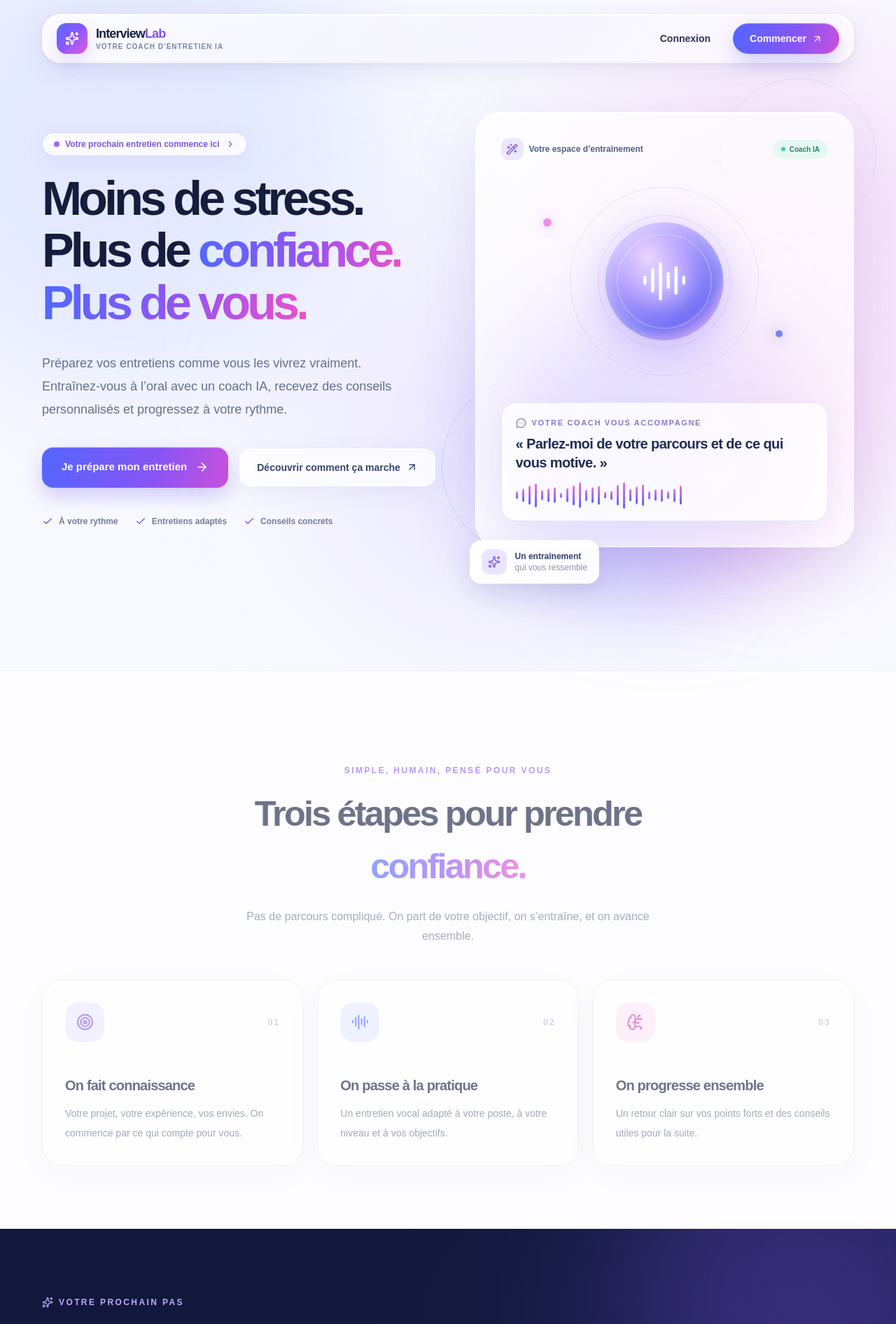
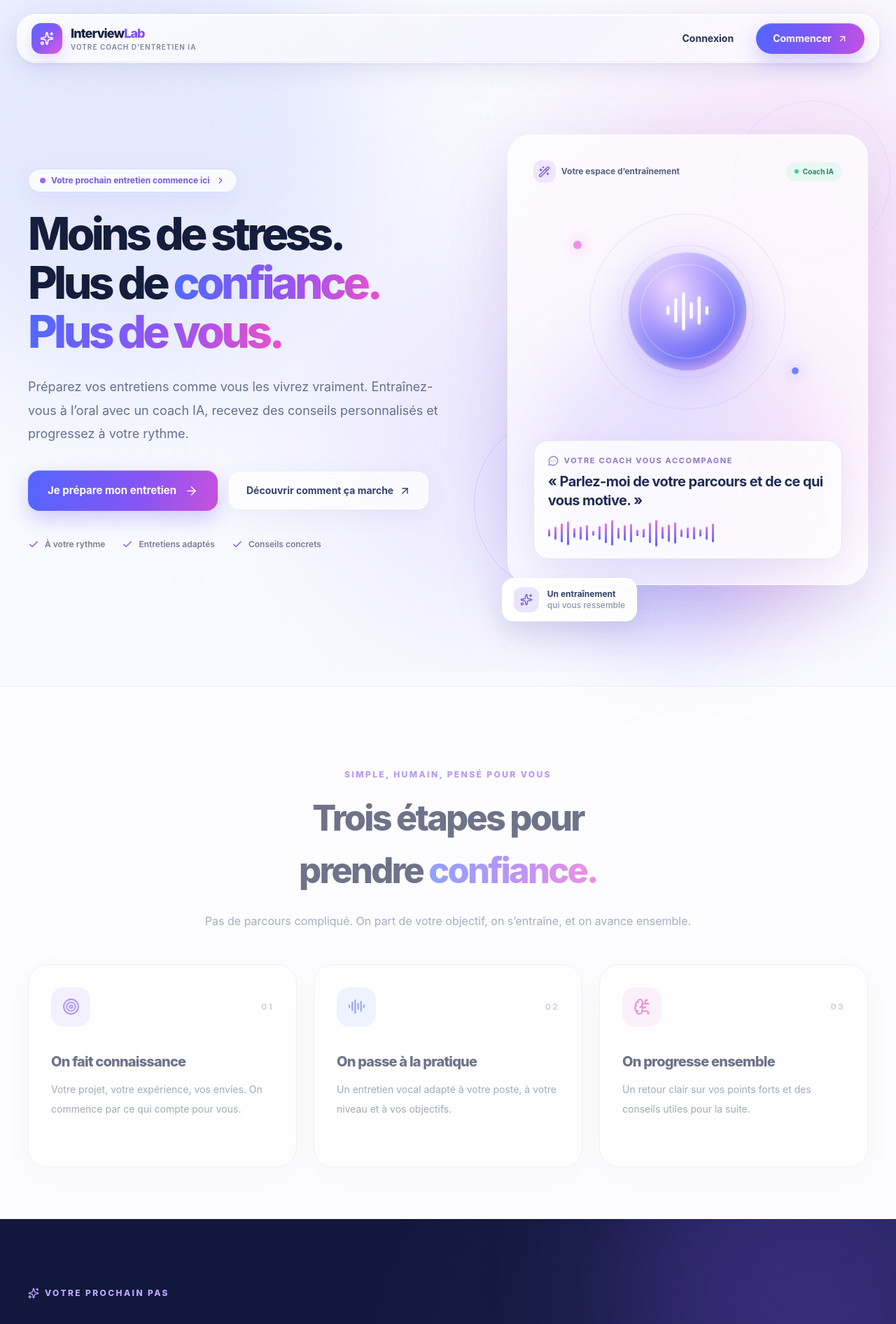
Before and after one commit to Achrafsila/ai-interview-platform, a Next.js app in the folder web/: page / in a window 1280 px wide. Shown: the top 1892 px of the page at 70% size. Built offline with nearby package versions, Linux system fonts and the light colour scheme.

Commit message:
Rebalance landing page desktop proportions and visual hierarchy

```diff
--- a/web/src/app/globals.css
+++ b/web/src/app/globals.css
@@ -341,3 +341,13 @@ button:focus-visible, a:focus-visible, input:focus-visible {
 @media(max-width:640px){
  .landing-liquid-header { -webkit-backdrop-filter:blur(15px) saturate(150%); backdrop-filter:blur(15px) saturate(150%); }
 }
+
+
+/* V2.4 proportions: readable line length, deliberate desktop scale, no oversized empty gutters. */
+.landing-v2 { font-family:var(--font-geist-sans,Inter,ui-sans-serif,system-ui,sans-serif); }
+.landing-v2 .landing-step-card { display:flex;flex-direction:column; }
+.landing-v2 .landing-step-card h3 {text-wrap:balance;}
+.landing-v2 h1,.landing-v2 h2 {text-wrap:balance;}
+@media(min-width:1600px) {
+  .landing-v2 .landing-coach-card { box-shadow:0 32px 105px rgba(90,82,175,.17),inset 0 2px 0 rgba(255,255,255,.9); }
+}
--- a/web/src/app/page.tsx
+++ b/web/src/app/page.tsx
@@ -21,7 +21,7 @@ export default function Home() {
       </div>
 
       <div className="landing-header-shell fixed inset-x-0 top-0 z-50 px-3 pt-[max(12px,env(safe-area-inset-top))] sm:px-6 sm:pt-5">
-        <header className="landing-liquid-header relative mx-auto flex max-w-[1160px] items-center justify-between gap-2 rounded-[23px] px-3 py-2.5 sm:gap-4 sm:rounded-[27px] sm:px-5 sm:py-3">
+        <header className="landing-liquid-header relative mx-auto flex max-w-[1376px] items-center justify-between gap-2 rounded-[23px] px-3 py-2.5 sm:gap-4 sm:rounded-[27px] sm:px-5 sm:py-3">
           <Link href="/" aria-label="InterviewLab, accueil" className="flex min-w-0 items-center gap-2 sm:gap-3">
             <span className="grid h-10 w-10 shrink-0 place-items-center rounded-[14px] bg-gradient-to-br from-[#5268FF] via-[#8A57FF] to-[#E454D5] text-white shadow-[0_8px_24px_rgba(128,92,255,.2)] sm:h-11 sm:w-11"><Sparkles size={20} strokeWidth={2.1}/></span>
             <span className="flex flex-col leading-tight">
@@ -36,21 +36,21 @@ export default function Home() {
         </header>
       </div>
 
-      <section className="relative z-10 mx-auto grid max-w-[1240px] items-center gap-7 px-5 pb-16 pt-36 sm:gap-12 sm:px-10 sm:pt-40 md:pt-44 lg:grid-cols-[1.04fr_.96fr] lg:gap-8 lg:pb-32 lg:pt-28">
-        <div className="landing-enter relative z-10 max-w-[690px]">
+      <section className="relative z-10 mx-auto grid max-w-[1480px] items-center gap-7 px-5 pb-16 pt-36 sm:gap-12 sm:px-10 sm:pt-40 md:pt-44 lg:min-h-[740px] lg:grid-cols-[minmax(0,1.08fr)_minmax(0,.92fr)] lg:gap-14 lg:pb-24 lg:pt-36 xl:min-h-[820px] xl:gap-20">
+        <div className="landing-enter relative z-10 max-w-[720px]">
           <div className="mb-6 inline-flex max-w-full items-center gap-2 rounded-full border border-[#CFC9FF]/70 bg-white/80 px-3 py-2 text-[11px] font-bold sm:px-4 sm:text-xs text-[#7859D9] shadow-[0_8px_30px_rgba(100,87,190,.08)] backdrop-blur-xl">
             <span className="relative flex h-2 w-2"><span className="absolute inset-0 animate-ping rounded-full bg-[#B66CFC]/45"/><span className="relative h-2 w-2 rounded-full bg-[#9B69FD]"/></span>
             Votre prochain entretien commence ici
             <ChevronRight size={14}/>
           </div>
-          <h1 className="max-w-[720px] text-[clamp(2.6rem,5.35vw,5.3rem)] font-extrabold leading-[1.09] tracking-[-.072em] text-[#151D3C]">
+          <h1 className="max-w-[720px] text-[clamp(2.85rem,5vw,5.7rem)] font-extrabold leading-[1.09] tracking-[-.072em] text-[#151D3C]">
             Moins de stress.
             <br />
             Plus de <span className="landing-gradient-text">confiance.</span>
             <br />
             <span className="landing-gradient-text">Plus de vous.</span>
           </h1>
-          <p className="mt-8 max-w-[540px] text-[16px] leading-[1.85] text-[#63708D] sm:text-lg">
+          <p className="mt-7 max-w-[590px] text-[16px] leading-[1.85] text-[#63708D] sm:text-lg">
             Préparez vos entretiens comme vous les vivrez vraiment. Entraînez-vous à l’oral avec un coach IA, recevez des conseils personnalisés et progressez à votre rythme.
           </p>
           <div className="mt-9 flex flex-wrap items-center gap-4">
@@ -68,17 +68,17 @@ export default function Home() {
           </div>
         </div>
 
-        <div id="votre-coach" className="landing-enter-delayed relative mx-auto w-full max-w-[610px] scroll-mt-28 py-3 sm:py-8 lg:py-12">
+        <div id="votre-coach" className="landing-enter-delayed relative mx-auto w-full max-w-[650px] scroll-mt-28 py-3 sm:py-8 lg:py-12">
           <div aria-hidden="true" className="landing-hero-glow absolute inset-x-[10%] bottom-[-2%] h-[55%] rounded-full bg-gradient-to-r from-[#9D77FF]/60 via-[#7E77FD]/45 to-[#F07BDB]/65 blur-[65px]" />
           <div aria-hidden="true" className="absolute -right-3 top-0 h-56 w-56 rounded-full border border-[#C6C6FB]/40 sm:-right-8" />
           <div aria-hidden="true" className="absolute -left-5 bottom-9 h-64 w-64 rounded-full border border-[#A7B3FA]/45 sm:-left-12" />
-          <div className="landing-coach-card relative overflow-hidden rounded-[28px] border border-white/95 bg-white/70 p-4 sm:rounded-[34px] sm:p-6 shadow-[0_28px_90px_rgba(90,82,175,.15),inset_0_2px_0_rgba(255,255,255,.9)] backdrop-blur-2xl sm:p-9">
+          <div className="landing-coach-card relative overflow-hidden rounded-[28px] border border-white/95 bg-white/70 p-4 sm:rounded-[34px] sm:p-8 shadow-[0_28px_90px_rgba(90,82,175,.15),inset_0_2px_0_rgba(255,255,255,.9)] backdrop-blur-2xl sm:p-9">
             <div className="flex items-center justify-between gap-2">
               <span className="inline-flex items-center gap-2 text-xs font-bold text-[#506082]"><span className="grid h-8 w-8 place-items-center rounded-xl bg-[#EDE7FF] text-[#8157E7]"><WandSparkles size={17}/></span> Votre espace d’entraînement</span>
               <span className="inline-flex items-center gap-1.5 rounded-full bg-[#E7F8F2] px-3 py-1.5 text-[10px] font-bold text-[#278568]"><span className="h-1.5 w-1.5 rounded-full bg-[#3CCF98]"/> Coach IA</span>
             </div>
-            <div className="relative mx-auto my-5 grid h-[205px] sm:my-10 sm:h-[230px] place-items-center sm:my-12 sm:h-[250px]">
-              <div className="landing-orbit absolute h-[218px] w-[218px] sm:h-[245px] sm:w-[245px] rounded-full border border-[#A4A1FA]/25 sm:h-[270px] sm:w-[270px]"/>
+            <div className="relative mx-auto my-7 grid h-[225px] place-items-center sm:my-11 sm:h-[280px]">
+              <div className="landing-orbit absolute h-[218px] w-[218px] rounded-full border border-[#A4A1FA]/25 sm:h-[280px] sm:w-[280px]"/>
               <div className="landing-orbit-reverse absolute h-[190px] w-[190px] rounded-full border border-[#DBB3FC]/40"/>
               <div className="landing-orb relative grid h-[145px] w-[145px] sm:h-[162px] sm:w-[162px] place-items-center rounded-full bg-[radial-gradient(circle_at_36%_29%,#E7D2FF_2%,#B4A1FF_33%,#6D6CF5_65%,#E56FDD_100%)] shadow-[0_10px_60px_rgba(126,93,246,.37),inset_0_0_30px_rgba(255,255,255,.65)]">
                 <span className="absolute inset-4 rounded-full border border-white/40"/>
@@ -102,18 +102,18 @@ export default function Home() {
         </div>
       </section>
 
-      <section id="comment-ca-marche" className="landing-scroll-section relative scroll-mt-24 border-t border-[#EDF0FC] bg-white/70 px-5 py-20 sm:px-10 lg:py-28">
-        <div className="mx-auto max-w-[1160px]">
-          <div className="mx-auto max-w-[630px] text-center">
+      <section id="comment-ca-marche" className="landing-scroll-section relative scroll-mt-24 border-t border-[#EDF0FC] bg-white/70 px-5 py-20 sm:px-10 lg:py-24">
+        <div className="mx-auto max-w-[1376px]">
+          <div className="mx-auto max-w-[760px] text-center">
             <p className="text-xs font-extrabold uppercase tracking-[.2em] text-[#8C5CF0]">Simple, humain, pensé pour vous</p>
             <h2 className="mt-4 text-[clamp(2rem,4vw,3.15rem)] font-extrabold tracking-[-.055em] text-[#172041]">Trois étapes pour prendre <span className="landing-gradient-text">confiance.</span></h2>
             <p className="mt-5 text-[16px] leading-7 text-[#727D98]">Pas de parcours compliqué. On part de votre objectif, on s’entraîne, et on avance ensemble.</p>
           </div>
-          <div className="mt-12 grid gap-5 md:grid-cols-3">
+          <div className="mt-12 grid gap-6 md:grid-cols-3">
             {stages.map((stage)=> {
               const Icon=stage.icon;
-              return <div key={stage.number} className={`landing-step-card landing-tone-${stage.tone} group relative overflow-hidden rounded-[28px] border border-[#E6E9F7] bg-white p-7 shadow-[0_13px_48px_rgba(70,75,150,.055)] transition duration-300 hover:-translate-y-1 hover:shadow-[0_18px_55px_rgba(92,72,185,.13)] sm:p-8`}>
-                <div className="mb-12 flex items-center justify-between"><span className="landing-step-icon grid h-14 w-14 place-items-center rounded-[18px]"><Icon size={25} strokeWidth={1.9}/></span><span className="text-xs font-extrabold tracking-[.18em] text-[#B5BED5]">{stage.number}</span></div>
+              return <div key={stage.number} className={`landing-step-card landing-tone-${stage.tone} group relative overflow-hidden rounded-[28px] border border-[#E6E9F7] bg-white p-7 lg:min-h-[290px] shadow-[0_13px_48px_rgba(70,75,150,.055)] transition duration-300 hover:-translate-y-1 hover:shadow-[0_18px_55px_rgba(92,72,185,.13)] sm:p-8`}>
+                <div className="mb-9 flex items-center justify-between"><span className="landing-step-icon grid h-14 w-14 place-items-center rounded-[18px]"><Icon size={25} strokeWidth={1.9}/></span><span className="text-xs font-extrabold tracking-[.18em] text-[#B5BED5]">{stage.number}</span></div>
                 <h3 className="text-xl font-extrabold tracking-[-.04em]">{stage.title}</h3>
                 <p className="mt-3 text-sm leading-7 text-[#6B7793]">{stage.detail}</p>
               </div>;
@@ -124,13 +124,13 @@ export default function Home() {
 
       <section className="landing-scroll-section landing-bottom-section relative isolate overflow-hidden bg-[#11183B] px-5 py-20 text-white sm:px-10 lg:py-24">
         <div aria-hidden="true" className="pointer-events-none absolute -right-28 -top-40 h-[500px] w-[500px] rounded-full bg-[#8458F5]/25 blur-[100px]"/>
-        <div className="relative mx-auto flex max-w-[1160px] flex-col items-start justify-between gap-8 md:flex-row md:items-center">
+        <div className="relative mx-auto flex max-w-[1376px] flex-col items-start justify-between gap-8 md:flex-row md:items-center md:gap-16">
           <div className="max-w-2xl"><span className="inline-flex items-center gap-2 text-xs font-extrabold uppercase tracking-[.2em] text-[#BDA7FF]"><Sparkles size={16}/> Votre prochain pas</span><h2 className="mt-5 text-[clamp(2rem,4.2vw,3.5rem)] font-extrabold leading-tight tracking-[-.06em]">Votre meilleur entretien<br/>se prépare <span className="text-[#ECA0EF]">aujourd’hui.</span></h2><p className="mt-5 text-base leading-7 text-[#B5BFDF]">Un espace pour essayer, apprendre, recommencer. Sans pression.</p></div>
           <Link href="/login" className="landing-primary-btn inline-flex min-h-[58px] shrink-0 items-center gap-3 rounded-2xl px-7 text-sm font-bold text-white">C’est parti <MoveUpRight size={19}/></Link>
         </div>
       </section>
       <footer className="landing-footer relative border-0 bg-[#11183B] px-5 py-8 text-[#C4CEEB] sm:px-10">
-        <div className="mx-auto flex max-w-[1160px] flex-col justify-between gap-4 text-xs sm:flex-row sm:items-center">
+        <div className="mx-auto flex max-w-[1376px] flex-col justify-between gap-4 text-xs sm:flex-row sm:items-center">
           <span className="font-medium">© 2026 <span className="font-bold text-white">InterviewLab</span> · Votre coach d’entretien IA</span>
           <span className="text-[#A6B2D4]">Un outil d’entraînement, pas une décision de recrutement.</span>
         </div>
```
